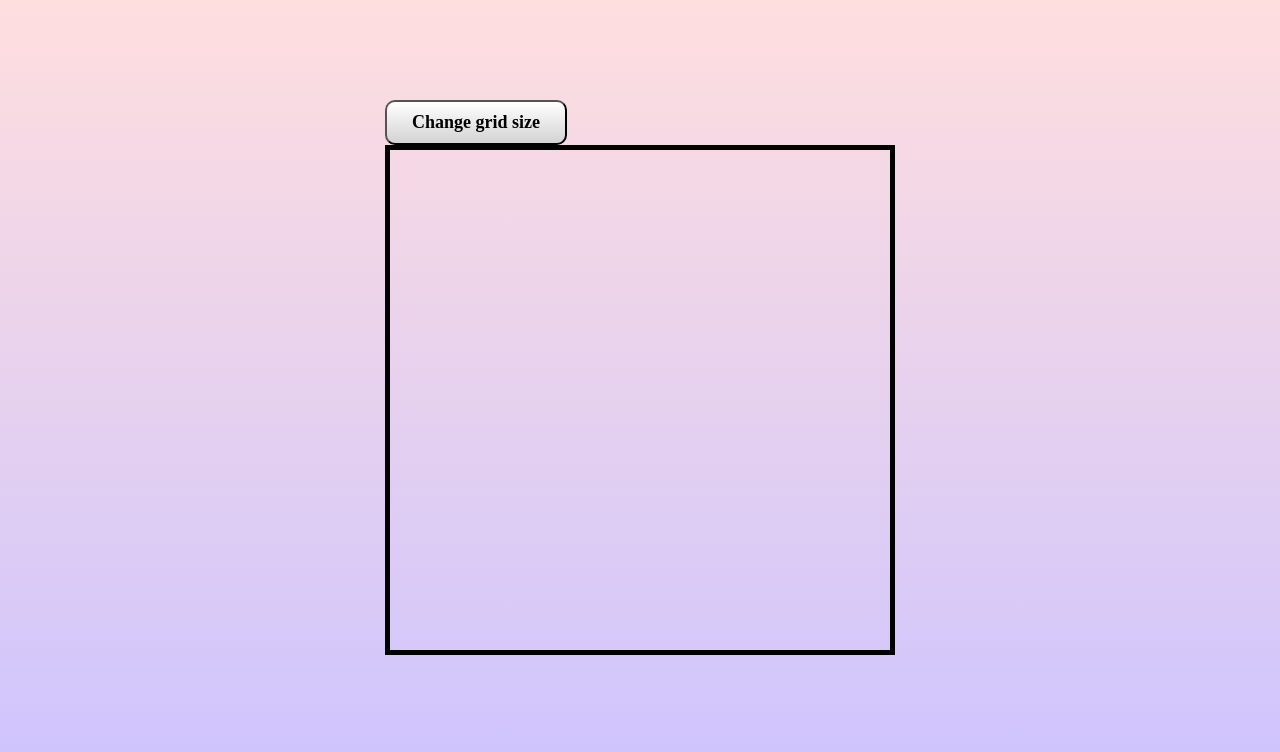
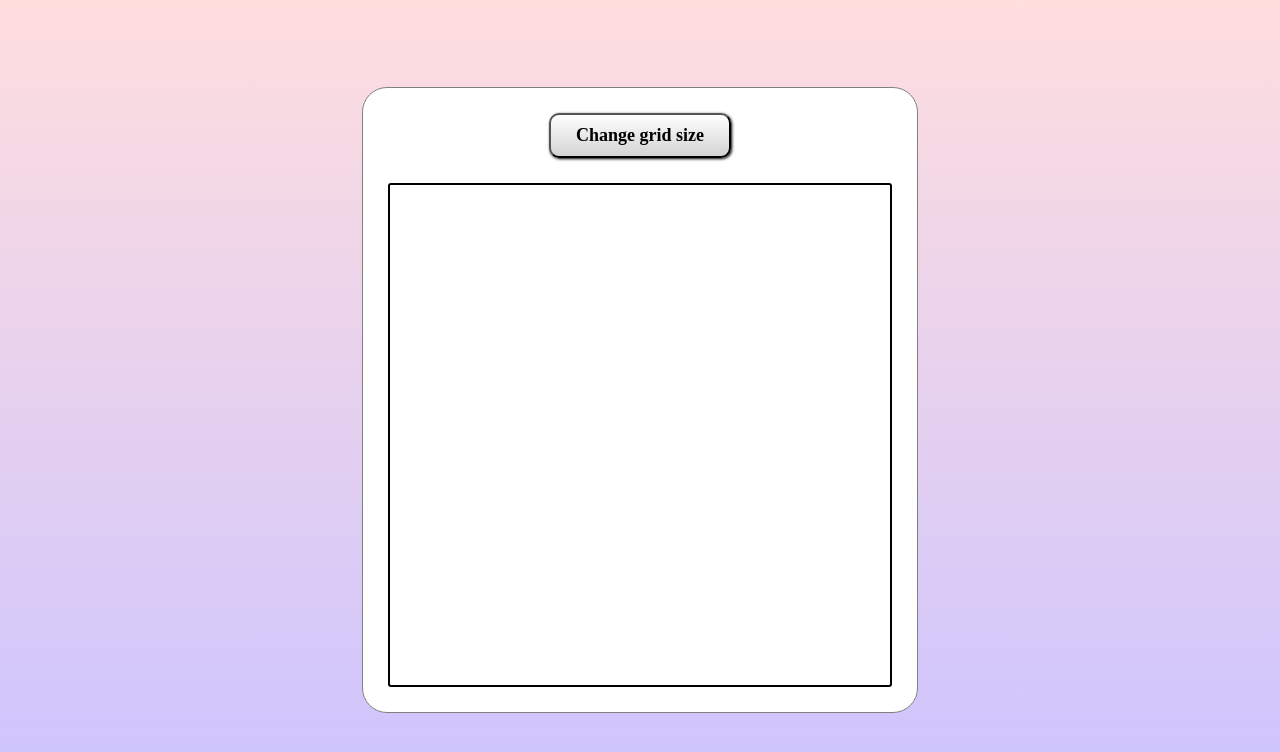
Before and after one commit to sixtynine696969/etch-a-sketch, a plain HTML site: page index.html in a window 1280 px wide. Drawn offline with Linux system fonts and the light colour scheme.

Commit message:
Add new styles and modify old ones a bit

```diff
--- a/styles.css
+++ b/styles.css
@@ -7,7 +7,7 @@
 body {
     display: flex;
     flex-direction: column;
-    /* justify-content: center; */
+    justify-content: center;
     align-items: center;
     margin: 0 auto;
     width: 500px;
@@ -16,13 +16,26 @@ body {
     gap: 25px;
 }
 
+.body {
+    display: flex;
+    flex-direction: column;
+    justify-content: center;
+    align-items: center;
+    background-color: white;
+    padding: 25px;
+    border-radius: 25px;
+    gap: 25px;
+    border: 1px solid gray;
+}
+
 #container {
     box-sizing: content-box;
     display: flex;
     flex-wrap: wrap;
-    border: 5px solid black;
+    border: 2px solid black;
     height: 500px;
     width: 500px;
+    border-radius: 3px;
 }
 
 /* .grid-item {
@@ -34,7 +47,7 @@ body {
     font-size: 18px;
     font-family: 'Times New Roman', Times, serif;
     font-weight: bold;
-    margin-top: 100px;
     border-radius: 10px;
     background: linear-gradient(white, lightgray);
+    box-shadow: 1px 1px 3px;
 }
```
